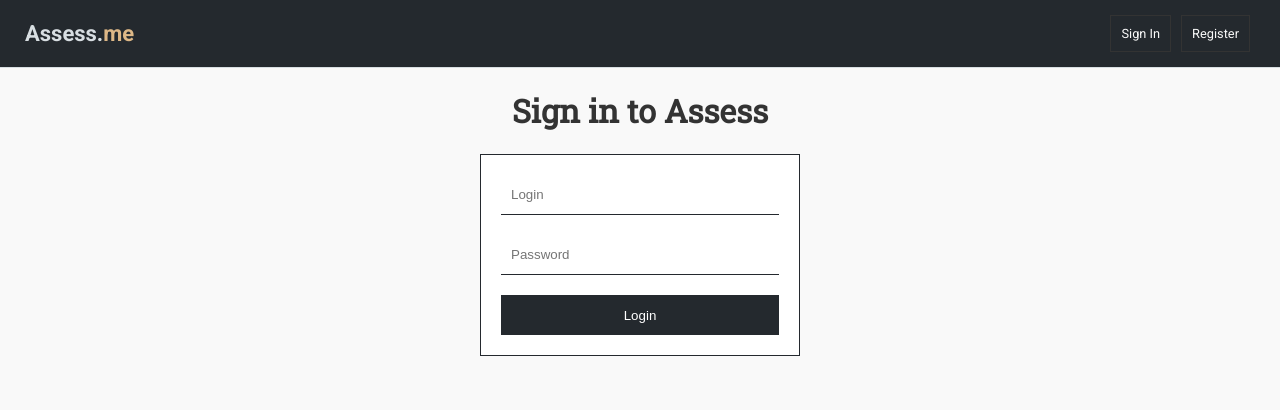
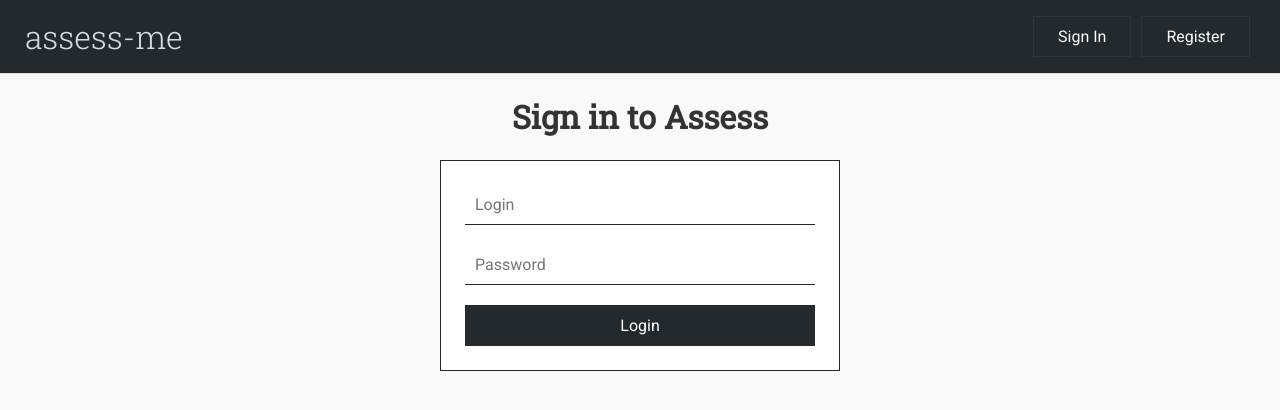
Before and after one commit to yellow-bat/assess-me-client, an Angular app: page /login in a window 1280 px wide. Shown: the top 410 px of the page. Built offline with nearby package versions, Linux system fonts and the light colour scheme; no server answers.

Commit message:
styling update

```diff
--- a/src/app/common/components/header/header.component.html
+++ b/src/app/common/components/header/header.component.html
@@ -1,6 +1,6 @@
 <header>
   <div class="container">
-      <a routerLink="/" class="logo">Assess.<span>me</span></a>
+      <h1><a routerLink="/">assess-me</a></h1>
       <nav>
         <a routerLink="/login" *ngIf="!isAuthenticated">Sign In</a>
         <a routerLink="/register" *ngIf="!isAuthenticated">Register</a>
--- a/src/app/common/components/header/header.component.scss
+++ b/src/app/common/components/header/header.component.scss
@@ -10,27 +10,22 @@ header {
     justify-content: space-between;
     align-items: center;
   }
-}
 
-.logo {
-  color: $gray-border-color;
-  font-size: 22px;
-  font-weight: bold;
-
-  span {
-    color: $orange-light;
+  h1 {
+    margin: 0;
+    font-weight: lighter;
+    a {
+      color: $gray-border-color;
+    }
   }
 }
-
-
 
 nav a {
   margin: 0 5px;
   display: inline-block;
   vertical-align: middle;
-  padding: 10px;
+  padding: .625rem 1.5rem;
   border: 1px solid $dark-gray;
-  font-size: .8rem;
   color: $global-background-color;
   transition: border-color ease-in-out .25s;
 
--- a/src/app/common/components/tag-input/tag-input.component.html
+++ b/src/app/common/components/tag-input/tag-input.component.html
@@ -7,5 +7,5 @@
          [(ngModel)]="tags.string"
          (keydown)="tagsUpdated($event)"
          (blur)="tagsUpdated($event)"
-         placeholder="Javascript,.NET,Java">
+         placeholder="Enter your skills">
 </div>
--- a/src/app/common/components/tag-input/tag-input.component.scss
+++ b/src/app/common/components/tag-input/tag-input.component.scss
@@ -3,7 +3,6 @@
 .tag {
   display: inline-block;
   padding: 3px;
-  font-size: 14px;
   cursor: pointer;
   margin-left: 4px;
   border: 2px solid $dark-blue;
--- a/src/app/containers/LoginPage/login.component.scss
+++ b/src/app/containers/LoginPage/login.component.scss
@@ -1,4 +1,4 @@
 .login-form {
-  max-width: 320px;
+  max-width: 25rem;
   margin: 0 auto;
 }
--- a/src/app/containers/RegisterPage/register.component.html
+++ b/src/app/containers/RegisterPage/register.component.html
@@ -46,7 +46,7 @@
         Please provide position.
       </div>
       <input type="text" id="position"
-             placeholder="You current job position (Software Engineer, Student, Project Manager and etc.)"
+             placeholder="You current job position"
              required
              [ngClass]="{'error': position.errors && (position.dirty || position.touched) && position.errors.required}"
              [(ngModel)]="model.position" name="position"
--- a/src/app/styles/_alerts.scss
+++ b/src/app/styles/_alerts.scss
@@ -4,5 +4,4 @@
   color: $white;
   padding: 10px;
   line-height: 20px;
-  font-size: 14px;
 }
--- a/src/app/styles/_buttons.scss
+++ b/src/app/styles/_buttons.scss
@@ -3,8 +3,6 @@
   cursor: pointer;
   outline: none;
   display: block;
-  line-height: 20px;
-  height: 40px;
   border: 0;
   background: transparent;
 
--- a/src/app/styles/_forms.scss
+++ b/src/app/styles/_forms.scss
@@ -1,9 +1,9 @@
 input {
+  font-size: 1rem;
+  font-family: $font;
   width: 100%;
   outline: none;
-  height: 40px;
-  padding: 10px;
-  line-height: 20px;
+  padding: .625rem;
   border: 0;
   border-bottom: 1px solid $dark-blue;
   transition: border-color ease-out .25s;
@@ -22,7 +22,6 @@ input {
 }
 
 .input-error {
-  font-size: 14px;
   top: 100%;
   right: 0;
   padding-left: 5px;
--- a/src/styles.scss
+++ b/src/styles.scss
@@ -11,7 +11,8 @@
 
 body {
   margin: 0;
-  font-family: 'Roboto', sans-serif;
+  font-family: $font;
+  font-size: 16px;
   background: $global-background-color;
 }
 
@@ -40,7 +41,7 @@ a:hover {
 .block {
   border: 1px solid $dark-blue;
   display: block;
-  padding: 20px;
+  padding: 1.5rem;
 }
 
 .block-white {
```
